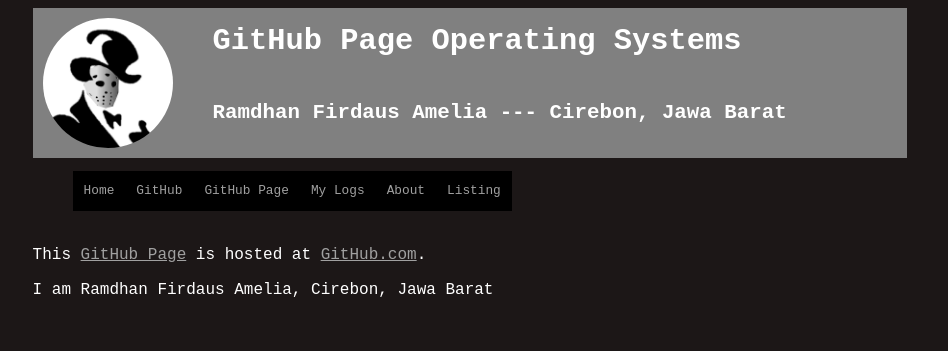
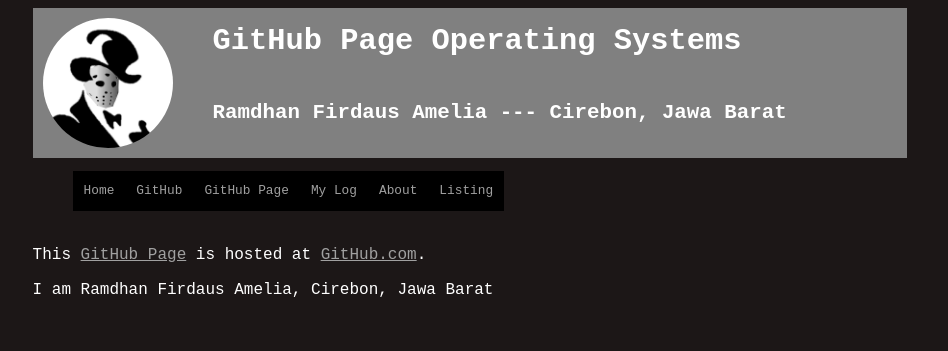
Before and after one commit to ramdhanfirdaus/os212, a Jekyll site: the page built from index.md, in a window 1280 px wide. Shown: the top 351 px of the page, without its empty margins (165-1113 px from the left). Built offline with Jekyll 4.4.1, drawn with Linux system fonts in a browser that asks for light colours.

Commit message:
Update _config.yml

```diff
--- a/_config.yml
+++ b/_config.yml
@@ -13,7 +13,7 @@ navbarlinks:
   link:      "https://github.com/ramdhanfirdaus/os212"
 - navbar:    "GitHub Page"
   link:      "https://ramdhanfirdaus.github.io/os212/"
-- navbar:    "My Logs"
+- navbar:    "My Log"
   link:      "https://ramdhanfirdaus.github.io/os212/TXT/mylog.txt"
 - navbar:    "About"
   link:      "/ABOUT/"
```
